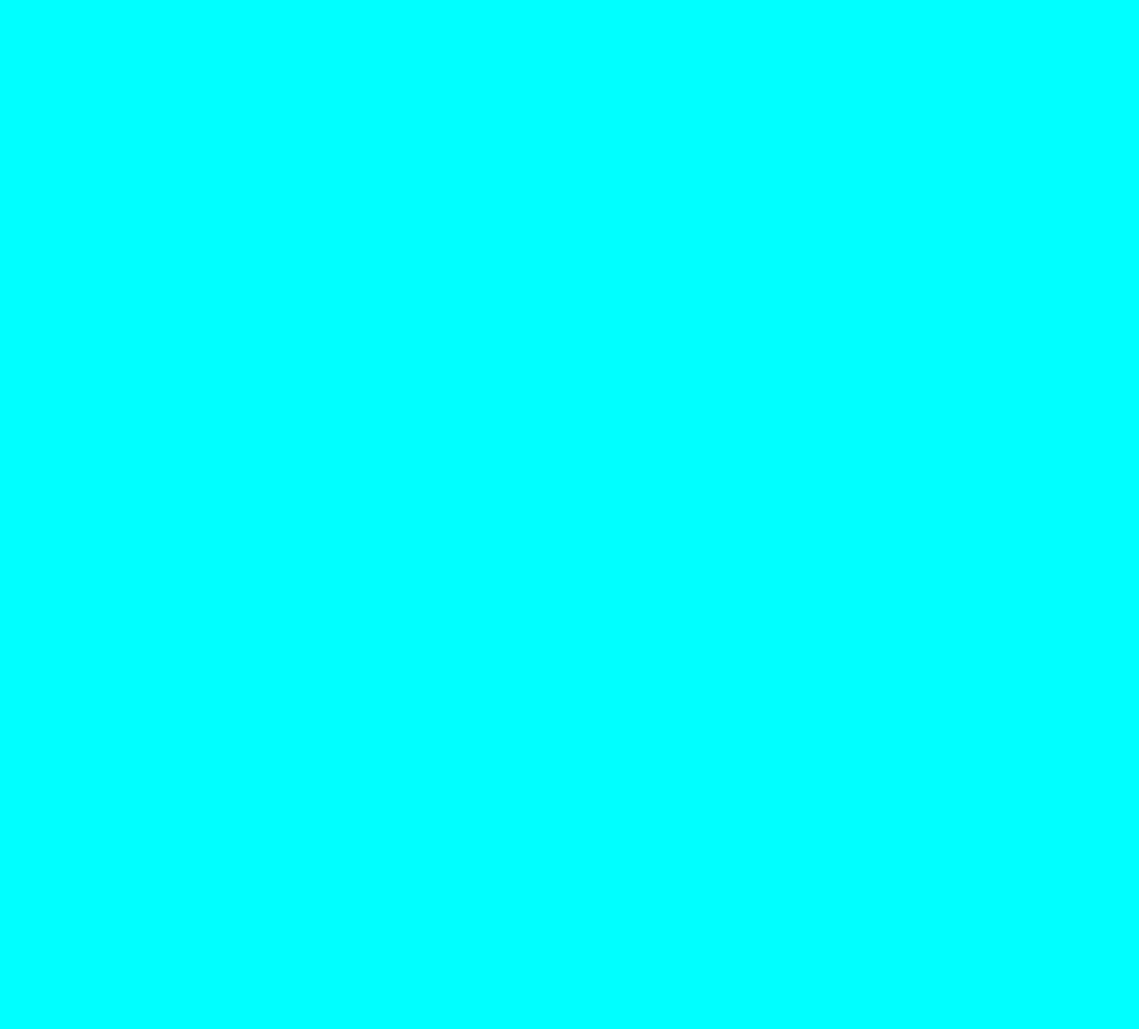
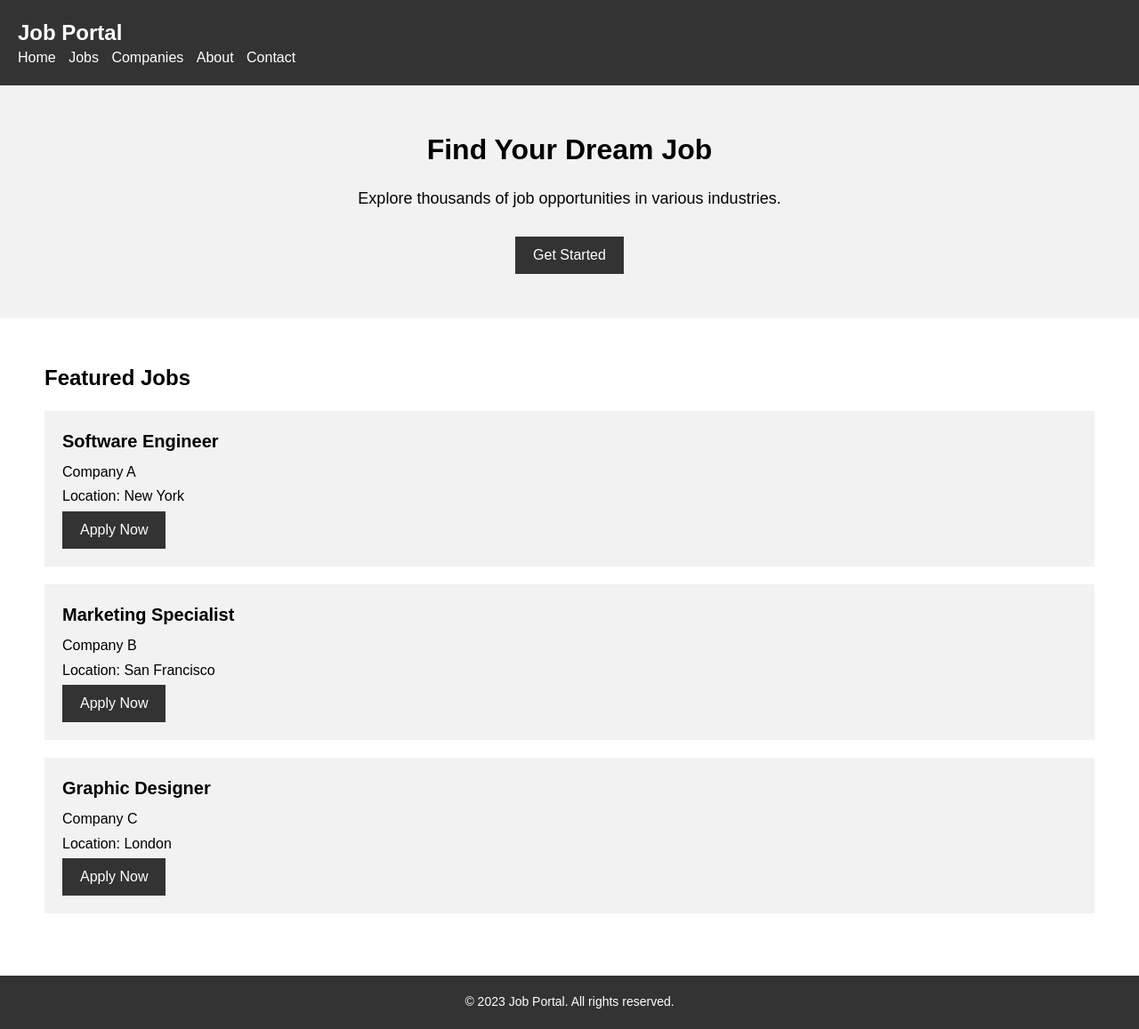
Before and after one commit to MyrHlorid/FinalProject, a Django app: page / in a window 1280 px wide. Before the commit the page is empty. Shown: the whole page at 89% size. Before the commit the page ends 800 px from the top, so only its background shows below. Run offline with Django 3.2, Linux system fonts and the light colour scheme.

Commit message:
added some necessary things

```diff
--- a/FinalProject/urls.py
+++ b/FinalProject/urls.py
@@ -16,8 +16,14 @@ Including another URLconf
 from django.contrib import admin
 from django.urls import path
 from django.urls import include
+from django.conf import settings
+from django.conf.urls.static import static
+
 
 urlpatterns = [
     path('admin/', admin.site.urls),
     path('', include('job_add.urls'))
 ]
+
+if settings.DEBUG:
+    urlpatterns += static(settings.STATIC_URL, document_root=settings.STATIC_ROOT)
--- a/static/main.css
+++ b/static/main.css
@@ -1,3 +1,71 @@
+body, h1, h2, h3, p, ul, li {
+  margin: 0;
+  padding: 0;
+}
+
 body {
-    background-color: aqua;
+  font-family: Arial, sans-serif;
+  line-height: 1.4;
 }
+
+header {
+  background-color: #333;
+  color: #fff;
+  padding: 20px;
+}
+
+h1 {
+  font-size: 24px;
+  margin: 0;
+}
+
+nav ul {
+  list-style-type: none;
+}
+
+nav ul li {
+  display: inline-block;
+  margin-right: 10px;
+}
+
+nav ul li a {
+  color: #fff;
+  text-decoration: none;
+}
+
+section#hero {
+  background-color: #f2f2f2;
+  padding: 50px;
+  text-align: center;
+}
+
+section#hero h2 {
+  font-size: 32px;
+  margin-bottom: 20px;
+}
+
+section#hero p {
+  font-size: 18px;
+  margin-bottom: 30px;
+}
+
+.btn {
+  display: inline-block;
+  background-color: #333;
+  color: #fff;
+  padding: 10px 20px;
+  text-decoration: none;
+}
+
+section#featured-jobs {
+  padding: 50px;
+}
+
+section#featured-jobs h2 {
+  font-size: 24px;
+  margin-bottom: 20px;
+}
+
+.job-card {
+    background-color: #f2f2f2;
+}
--- a/templates/base.html
+++ b/templates/base.html
@@ -1,16 +1,149 @@
 <!DOCTYPE html>
 {% load static %}
-<html lang="en">
+<html>
 <head>
-    <meta charset="UTF-8">
-    <title>Welcome to our project</title>
-    <link rel="stylesheet" href="{% static 'main.css' %}">
+  <title>Job Portal</title>
+  <link rel="stylesheet" type="text/css" href="{% static 'main.css' %}">
 </head>
 <style>
-    body{
-        background-color: aqua;
-    }
+    body, h1, h2, h3, p, ul, li {
+margin: 0;
+padding: 0;
+}
+
+body {
+font-family: Arial, sans-serif;
+line-height: 1.4;
+}
+
+header {
+background-color: #333;
+color: #fff;
+padding: 20px;
+}
+
+h1 {
+font-size: 24px;
+margin: 0;
+}
+
+nav ul {
+list-style-type: none;
+}
+
+nav ul li {
+display: inline-block;
+margin-right: 10px;
+}
+
+nav ul li a {
+color: #fff;
+text-decoration: none;
+}
+
+section#hero {
+background-color: #f2f2f2;
+padding: 50px;
+text-align: center;
+}
+
+section#hero h2 {
+font-size: 32px;
+margin-bottom: 20px;
+}
+
+section#hero p {
+font-size: 18px;
+margin-bottom: 30px;
+}
+
+.btn {
+display: inline-block;
+background-color: #333;
+color: #fff;
+padding: 10px 20px;
+text-decoration: none;
+}
+
+section#featured-jobs {
+padding: 50px;
+}
+
+section#featured-jobs h2 {
+font-size: 24px;
+margin-bottom: 20px;
+}
+
+.job-card {
+background-color: #f2f2f2;
+padding: 20px;
+margin-bottom: 20px;
+}
+
+.job-card h3 {
+font-size: 20px;
+margin-bottom: 10px;
+}
+
+.job-card p {
+margin-bottom: 5px;
+}
+
+footer {
+background-color: #333;
+color: #fff;
+padding: 20px;
+text-align: center;
+}
+
+footer p {
+font-size: 14px;
+}
 </style>
 <body>
+  <header>
+    <h1>Job Portal</h1>
+    <nav>
+      <ul>
+        <li><a href="#">Home</a></li>
+        <li><a href="#">Jobs</a></li>
+        <li><a href="#">Companies</a></li>
+        <li><a href="#">About</a></li>
+        <li><a href="#">Contact</a></li>
+      </ul>
+    </nav>
+  </header>
+
+  <section id="hero">
+    <h2>Find Your Dream Job</h2>
+    <p>Explore thousands of job opportunities in various industries.</p>
+    <a href="#" class="btn">Get Started</a>
+  </section>
+
+  <section id="featured-jobs">
+    <h2>Featured Jobs</h2>
+    <div class="job-card">
+      <h3>Software Engineer</h3>
+      <p>Company A</p>
+      <p>Location: New York</p>
+      <a href="#" class="btn">Apply Now</a>
+    </div>
+    <div class="job-card">
+      <h3>Marketing Specialist</h3>
+      <p>Company B</p>
+      <p>Location: San Francisco</p>
+      <a href="#" class="btn">Apply Now</a>
+    </div>
+    <div class="job-card">
+      <h3>Graphic Designer</h3>
+      <p>Company C</p>
+      <p>Location: London</p>
+      <a href="#" class="btn">Apply Now</a>
+    </div>
+  </section>
+
+  <footer>
+    <p>&copy; 2023 Job Portal. All rights reserved.</p>
+  </footer>
 </body>
 </html>
```
